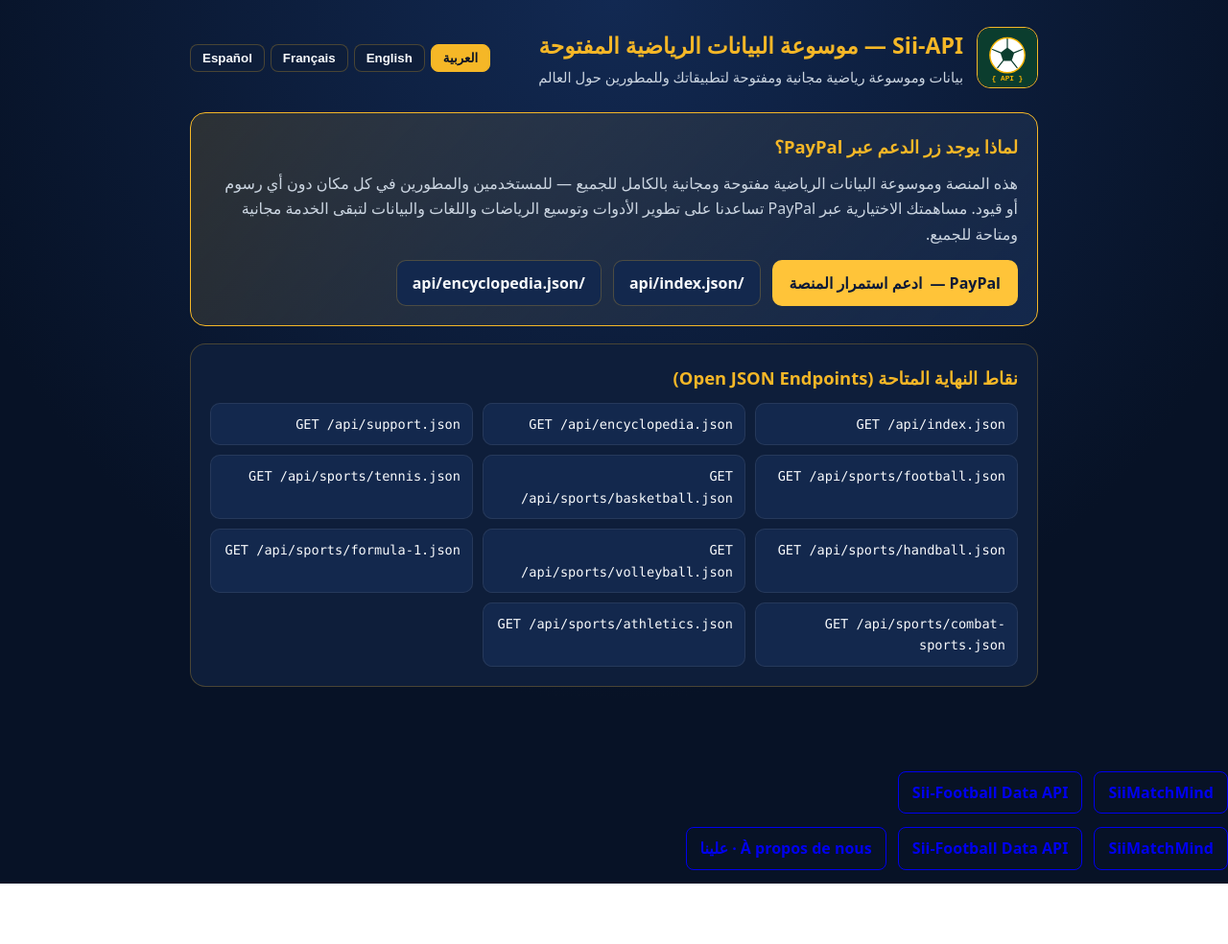
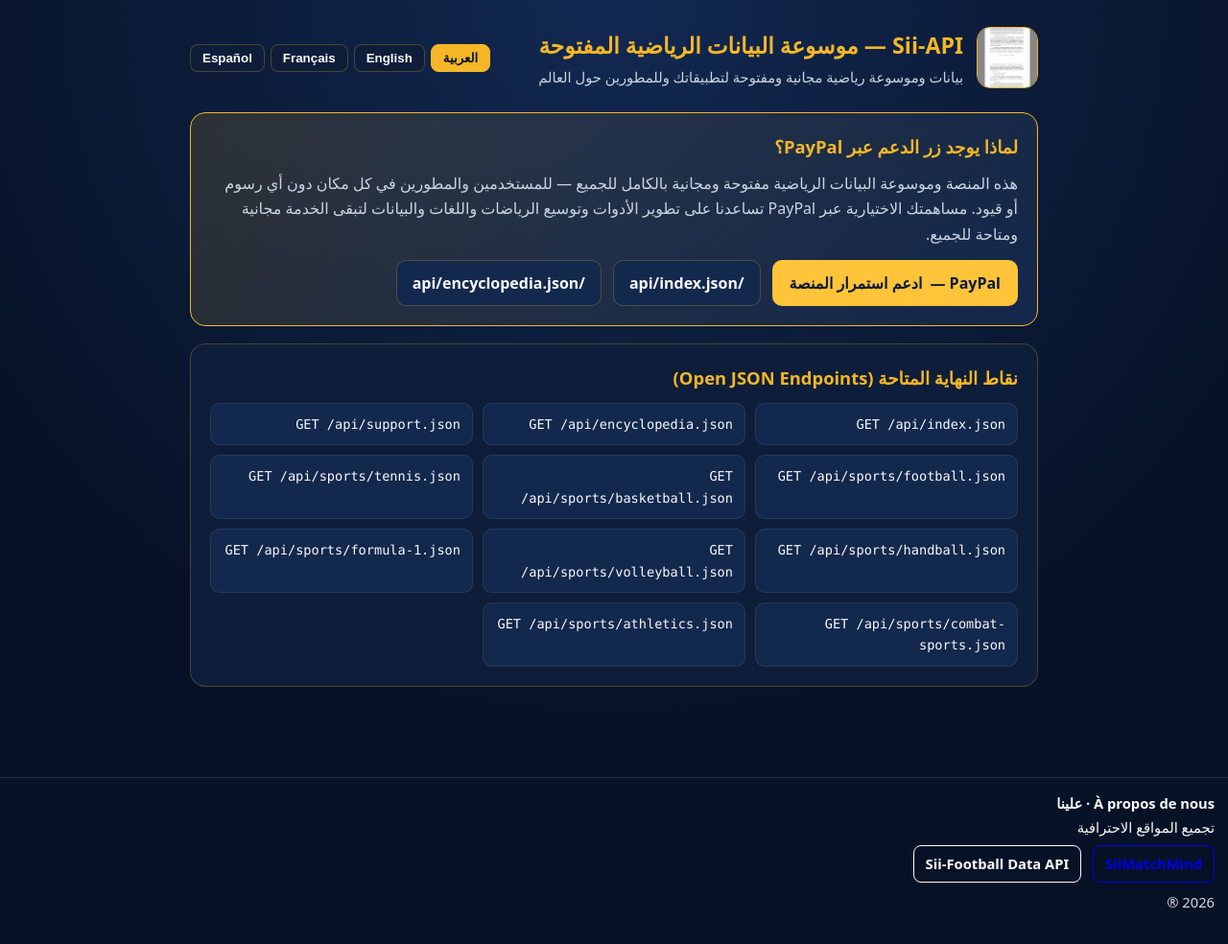
Before and after one commit to SiiBerraM/Sii-Football, a plain HTML site: page docs/index.html in a window 1280 px wide. Shown: the whole page at 96% size. Before the commit the page ends 921 px from the top, so only its background shows below. Drawn offline with Linux system fonts and the light colour scheme.

Commit message:
Clean footer links and update logo img src

```diff
--- a/docs/index.html
+++ b/docs/index.html
@@ -151,7 +151,7 @@
   <div class="wrap">
     <div class="top">
       <div class="brand">
-        <img src="../icon.svg" alt="Sii-API Icon" />
+        <img src="./assets/sii-api-logo.jpg" alt="Sii-API Icon" />
         <div>
           <h1 id="title">Sii-API — موسوعة البيانات الرياضية المفتوحة</h1>
           <p id="subtitle">بيانات وموسوعة رياضية مجانية ومفتوحة لتطبيقاتك وللمطورين حول العالم</p>
@@ -257,14 +257,14 @@
       });
     })();
   </script>
-<div id="sii-legacy-links" style="display:flex;gap:12px;flex-wrap:wrap;margin:14px 0;">
-  <a href="https://siiberram.github.io/Sii-Football/" style="padding:8px 14px;border-radius:8px;text-decoration:none;font-weight:600;border:1px solid currentColor;">SiiMatchMind</a>
-  <a href="https://siiberram.github.io/Sii-Football/api/index.json" style="padding:8px 14px;border-radius:8px;text-decoration:none;font-weight:600;border:1px solid currentColor;">Sii-Football Data API</a>
-</div>
-<div id="sii-footer-restored" style="display:flex;gap:12px;flex-wrap:wrap;align-items:center;margin:14px 0;">
-  <a href="https://siiberram.github.io/siimatchmind-ai/" style="padding:8px 14px;border-radius:8px;text-decoration:none;font-weight:600;border:1px solid currentColor;">SiiMatchMind</a>
-  <a href="https://siiberram.github.io/Sii-Football/api/index.json" style="padding:8px 14px;border-radius:8px;text-decoration:none;font-weight:600;border:1px solid currentColor;">Sii-Football Data API</a>
-  <a href="#about" style="padding:8px 14px;border-radius:8px;text-decoration:none;font-weight:600;border:1px solid currentColor;">À propos de nous · علينا</a>
-</div>
+<footer id="sii-clean-footer" style="margin:20px 0;padding:14px;border-top:1px solid rgba(128,128,128,0.25);font-size:0.92rem;line-height:1.7;">
+  <div id="about" style="font-weight:700;">À propos de nous · علينا</div>
+  <div>تجميع المواقع الاحترافية</div>
+  <div style="margin-top:6px;display:flex;gap:12px;flex-wrap:wrap;align-items:center;">
+    <a href="https://siiberram.github.io/siimatchmind-ai/" style="padding:6px 12px;border-radius:8px;text-decoration:none;font-weight:600;border:1px solid currentColor;">SiiMatchMind</a>
+    <span style="padding:6px 12px;border-radius:8px;font-weight:600;border:1px solid currentColor;">Sii-Football Data API</span>
+  </div>
+  <div style="margin-top:8px;opacity:0.85;">2026 ®</div>
+</footer>
 </body>
 </html>
```
